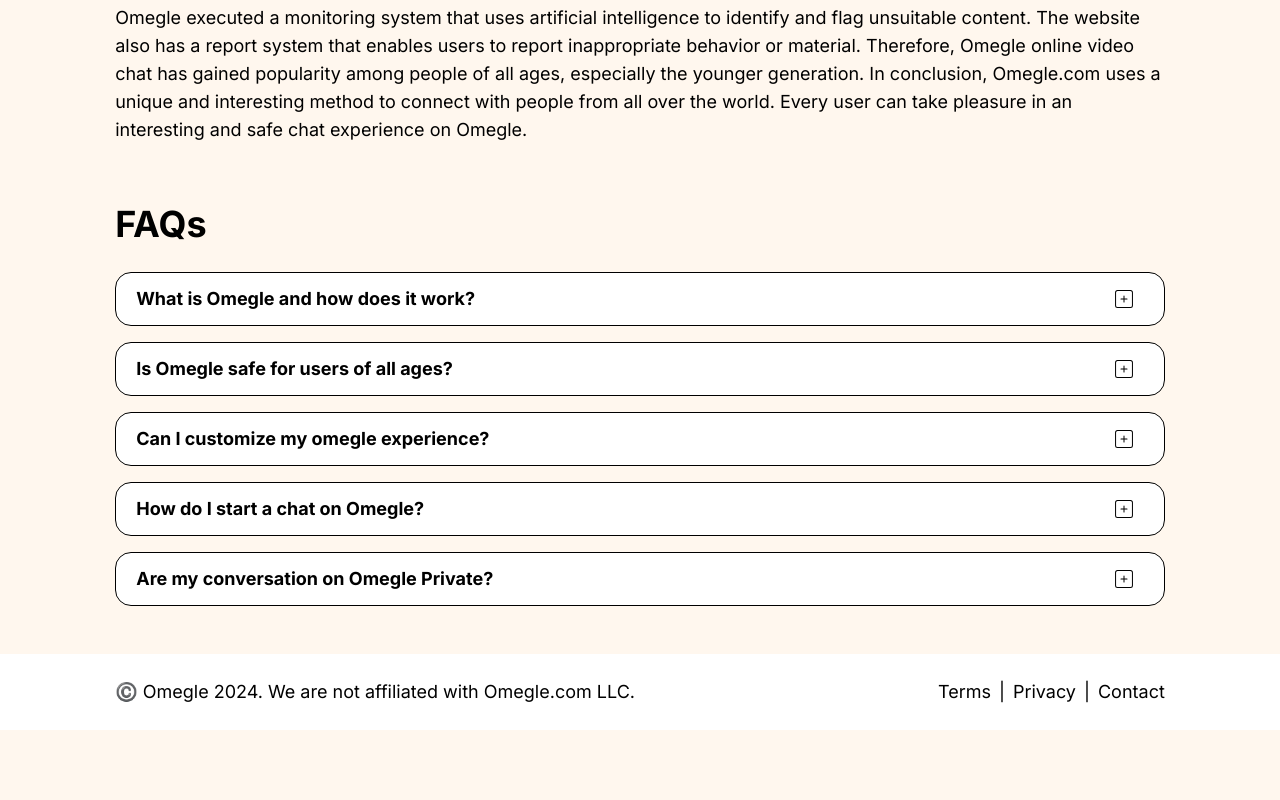
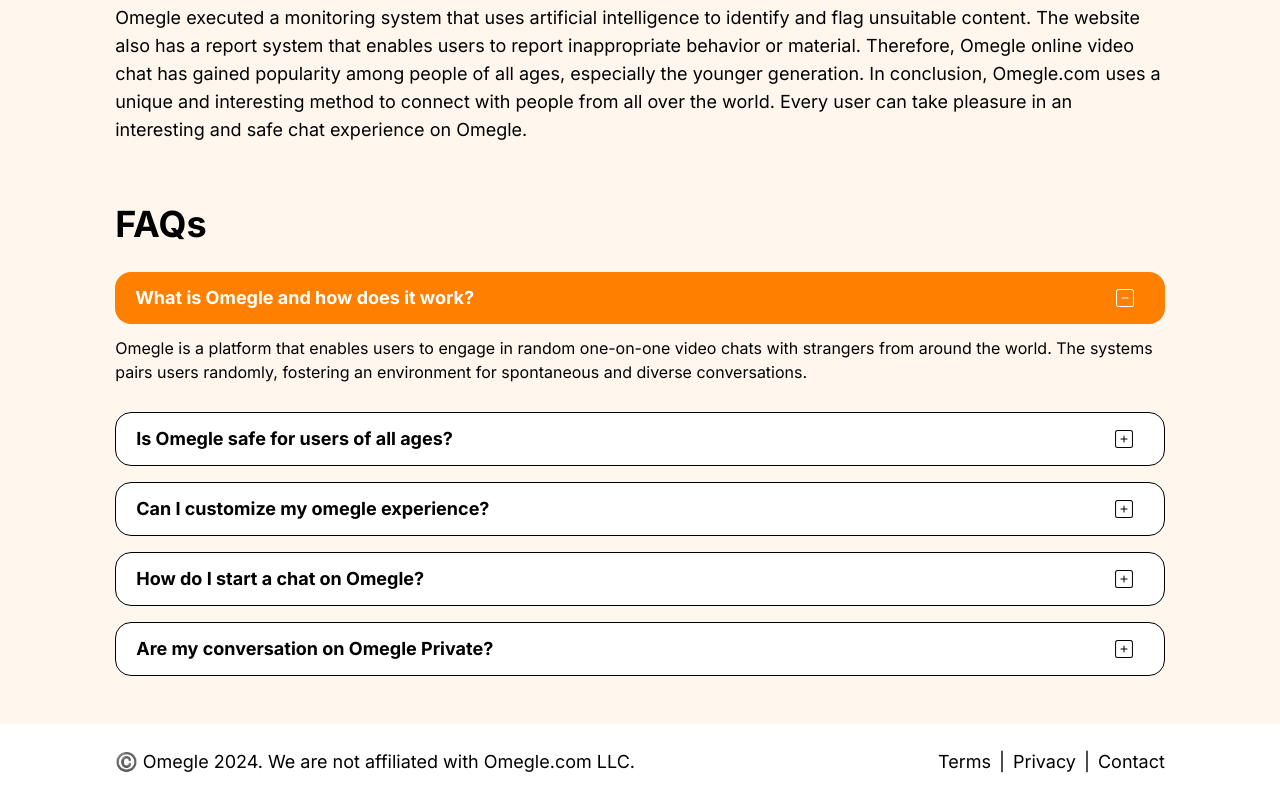
Before and after one commit to Jatin-Panesiya/Omegle, a Next.js app: page / in a window 1280 px wide. Shown: the part 1985-2785 px from the top of the page. Before the commit the page ends 2715 px from the top, so only its background shows below. Built offline with nearby package versions, Linux system fonts and the light colour scheme.

Commit message:
made some changes in states

```diff
--- a/src/components/mainComponents/MainHome.jsx
+++ b/src/components/mainComponents/MainHome.jsx
@@ -1,4 +1,6 @@
-import React from "react";
+"use client";
+
+import React, { useState } from "react";
 import Accordian from "../subComponents/Accordian";
 import { MdVideoCall } from "react-icons/md";
 import FeatureCard from "../subComponents/FeatureCard";
@@ -7,6 +9,9 @@
 import Link from "next/link";
 import { LuDot } from "react-icons/lu";
 const MainHome = ({ setComponent }) => {
+  //state to manage accordian of FAQs
+  const [visibleDiv, setVisibleDiv] = useState(1);
+
   return (
     <>
       {/* Hero Section Starts */}
@@ -166,30 +171,45 @@
             content={
               "Omegle is a platform that enables users to engage in random one-on-one video chats with strangers from around the world. The systems pairs users randomly, fostering an environment for spontaneous and diverse conversations."
             }
+            id="1"
+            visibleDiv={visibleDiv}
+            setVisibleDiv={setVisibleDiv}
           />
           <Accordian
             heading={"Is Omegle safe for users of all ages?"}
             content={
               "Omegle is a platform that enables users to engage in random one-on-one video chats with strangers from around the world. The systems pairs users randomly, fostering an environment for spontaneous and diverse conversations."
             }
+            id="2"
+            visibleDiv={visibleDiv}
+            setVisibleDiv={setVisibleDiv}
           />
           <Accordian
             heading={"Can I customize my omegle experience?"}
             content={
               "Omegle is a platform that enables users to engage in random one-on-one video chats with strangers from around the world. The systems pairs users randomly, fostering an environment for spontaneous and diverse conversations."
             }
+            id="3"
+            visibleDiv={visibleDiv}
+            setVisibleDiv={setVisibleDiv}
           />
           <Accordian
             heading={"How do I start a chat on Omegle?"}
             content={
               "Omegle is a platform that enables users to engage in random one-on-one video chats with strangers from around the world. The systems pairs users randomly, fostering an environment for spontaneous and diverse conversations."
             }
+            id="4"
+            visibleDiv={visibleDiv}
+            setVisibleDiv={setVisibleDiv}
           />
           <Accordian
             heading={"Are my conversation on Omegle Private?"}
             content={
               "Omegle is a platform that enables users to engage in random one-on-one video chats with strangers from around the world. The systems pairs users randomly, fostering an environment for spontaneous and diverse conversations."
             }
+            id="5"
+            visibleDiv={visibleDiv}
+            setVisibleDiv={setVisibleDiv}
           />
         </div>
       </div>
--- a/src/components/mainComponents/VideoCall.jsx
+++ b/src/components/mainComponents/VideoCall.jsx
@@ -1,11 +1,17 @@
-import React from "react";
-import { FaVolumeMute } from "react-icons/fa";
+"use client";
+
+import React, { useState } from "react";
+import { HiSpeakerXMark } from "react-icons/hi2";
 import { FaCameraRotate } from "react-icons/fa6";
-import { IoMdMicOff } from "react-icons/io";
+import { FaMicrophoneSlash } from "react-icons/fa6";
+import { IoMic } from "react-icons/io5";
 import { MdVideoCall } from "react-icons/md";
+import { HiSpeakerWave } from "react-icons/hi2";
 
 // VideoCall component taking a prop `setComponent`
 const VideoCall = ({ setComponent }) => {
+  const [isMicOn, setIsMicOn] = useState(false);
+  const [isSound, setIsSound] = useState(false);
   return (
     <div className="max-w-full py-10 px-[1%] sm:px-[3%]">
       {/* Images for the video call */}
@@ -26,14 +32,20 @@
       {/* Buttons for muting audio, rotating camera, and turning off microphone */}
       <div>
         <div className="flex gap-4 justify-center py-5">
-          <button className="bg-[#ff7f00] text-white p-2 rounded-xl text-2xl">
-            <FaVolumeMute />
+          <button
+            className="bg-[#ff7f00] text-white p-2 rounded-xl text-2xl"
+            onClick={() => setIsSound(!isSound)}
+          >
+            {isSound ? <HiSpeakerWave /> : <HiSpeakerXMark />}
           </button>
           <button className="bg-[#ff7f00] text-white p-2 rounded-xl text-2xl">
             <FaCameraRotate />
           </button>
-          <button className="bg-[#ff7f00] text-white p-2 rounded-xl text-2xl">
-            <IoMdMicOff />
+          <button
+            className="bg-[#ff7f00] text-white p-2 rounded-xl text-2xl"
+            onClick={() => setIsMicOn(!isMicOn)}
+          >
+            {isMicOn ? <IoMic /> : <FaMicrophoneSlash />}
           </button>
         </div>
 
--- a/src/components/subComponents/Accordian.jsx
+++ b/src/components/subComponents/Accordian.jsx
@@ -5,27 +5,27 @@
 import { CiSquareMinus } from "react-icons/ci";
 
 // Accordian component that handles toggling content visibility
-const Accordian = ({ heading, content }) => {
-  const [isVisible, setIsVisible] = useState(false);
-
+const Accordian = ({ heading, content, id, visibleDiv, setVisibleDiv }) => {
   return (
     <div className="py-2">
       <span
-        onClick={() => setIsVisible(!isVisible)}
+        onClick={() => {
+          visibleDiv == id ? setVisibleDiv(0) : setVisibleDiv(id);
+        }}
         className={`flex items-center justify-between ${
-          isVisible
+          visibleDiv == id
             ? "bg-[#ff7f00] text-white "
             : "bg-white text-black border border-black"
         }  rounded-2xl px-5 py-3  cursor-pointer `}
       >
         <h1 className=" font-bold text-lg">{heading}</h1>
-        {isVisible ? (
+        {visibleDiv == id ? (
           <CiSquareMinus className="font-bold text-2xl mx-2" />
         ) : (
           <CiSquarePlus className="font-bold text-2xl mx-2" />
         )}
       </span>
-      {isVisible && <p className="py-3">{content}</p>}
+      {visibleDiv == id ? <p className="py-3">{content}</p> : null}
     </div>
   );
 };
```
